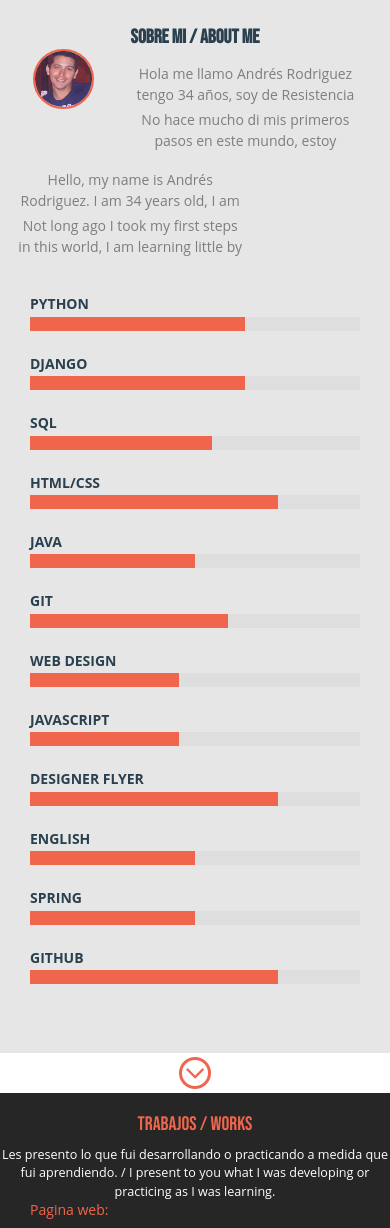
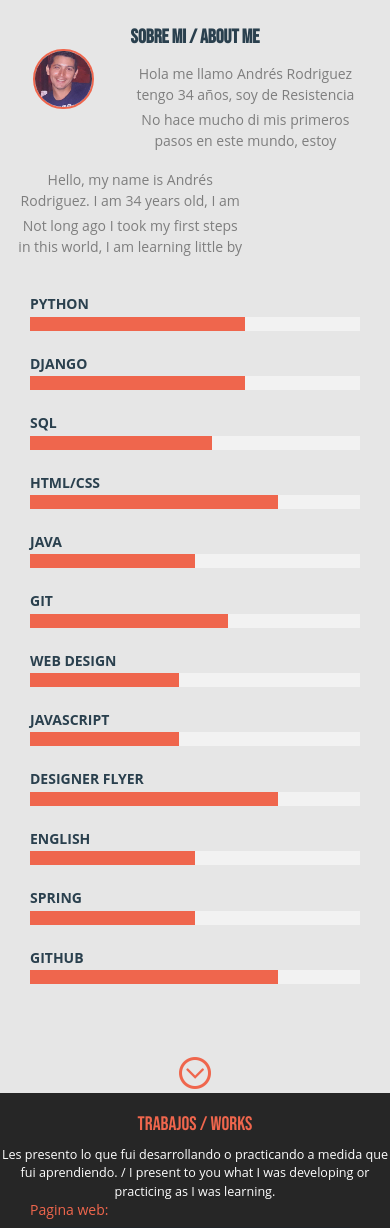
Before and after one commit to AndrRod/Porfolio, a Django app: page / in a window 390 px wide. Shown: the part 276-1504 px from the top of the page. Run offline with Django 3.2, Linux system fonts and the light colour scheme; some libraries are stand-ins or nearby versions.

Commit message:
modifaciones esteticas

```diff
--- a/static/css/style.css
+++ b/static/css/style.css
@@ -699,7 +699,7 @@
 	width: 100%;
 	margin: 5px 0;
 	height: 14px;
-	background-color: #dedede;
+	background-color: #f2f2f2;
 
 }
 /* background:#dedede; */
@@ -1055,6 +1055,7 @@
 			}
 			.arrow1 {
 				padding-top: 0px;
+				background-color: #e6e6e6;
 			}
 			.contact-section {
 				padding: 2em 0;
```
